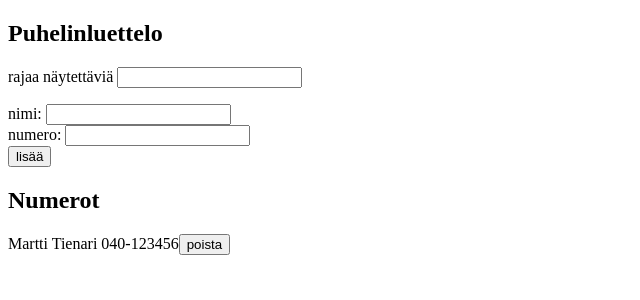
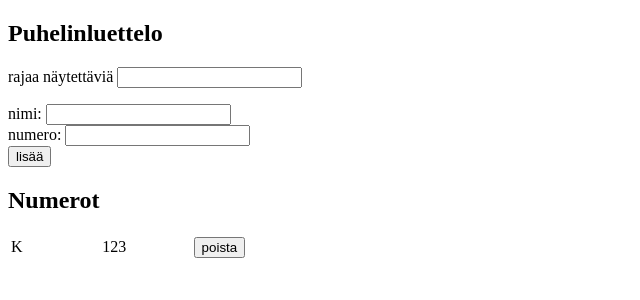
Before and after one commit to MAhoMaha12112017/TestiRepo, a React (Create React App) app: page / in a window 1280 px wide. Shown: the top 300 px of the page, without its empty margins (0-640 px from the left). Built offline with nearby package versions, Linux system fonts and the light colour scheme; data requests are answered from the project's data file.

Commit message:
teht.17 added, ready

```diff
--- a/db.json
+++ b/db.json
@@ -1,8 +1,8 @@
 {
   "persons": [
     {
-      "name": "Martti Tienari",
-      "number": "040-123456",
+      "name": "K",
+      "number": "123",
       "id": 2
     }
   ]
--- a/src/App.js
+++ b/src/App.js
@@ -69,16 +69,31 @@ class App extends React.Component {
     });
   }
 
-  deletePerson = (e) => {
-    const result = window.confirm(`Poistetaanko ${e.target.value}?`);
-    console.log(e.target.value)
-    if (result) {
-      personService.deletePerson(e.target.value);
+  deletePerson = (id, name) => {
+    return () => {
+      const result = window.confirm(`Poistetaanko ${name}?`);
+      console.log(id)
+      if (result) {
+        personService.deletePerson(id);
+        const filteredPersons = this.state.persons.filter((person) => person.id !== id);
+        this.setState({
+          persons: filteredPersons
+        });
+      }
     }
-    const filteredPersons = this.state.persons.filter((person) => person.id !== e.target.value);
-    this.setState({
-      persons: filteredPersons
-    });
+  }
+
+  addPersons = () => {
+    return (
+      <table>
+        <tbody>
+          {this.state.persons
+            .filter((person) => person.name.indexOf(this.state.filterText) !== -1)
+            .map((person) => <Person person={person} key={person.name} deletePerson={this.deletePerson(person.id, person.name)}/>)
+          }
+        </tbody>
+      </table>
+    )
   }
 
   render() {
@@ -94,10 +109,7 @@ class App extends React.Component {
           addPerson={this.addPerson}
         />
         <h2>Numerot</h2>
-        {this.state.persons
-          .filter((person) => person.name.indexOf(this.state.filterText) !== -1)
-          .map((person) => <Person person={person} key={person.name} deletePerson={this.deletePerson}/>)
-        }
+        {this.addPersons()}
       </div>
     )
   }
--- a/src/components/Person.js
+++ b/src/components/Person.js
@@ -2,12 +2,11 @@ import React from 'react';
 
 // const Person = ({person, deletePerson}) =>  <p key={person.name}>{person.name} {person.number} <button onClick={deletePerson}>poista</button></p>
 const Person = (props) => (
-  <p key={props.person.name}>
-    {props.person.name} {props.person.number}
-    <button onClick={props.deletePerson} value={props.person.id}>
-      poista
-    </button>
-  </p>
+  <tr>
+    <td width="20%">{props.person.name}</td>
+    <td width="20%">{props.person.number} </td>
+    <td width="20%"><button onClick={props.deletePerson} value={props.person.id} width="20%">poista</button></td>
+  </tr>
 )
 
 export default Person;
```
